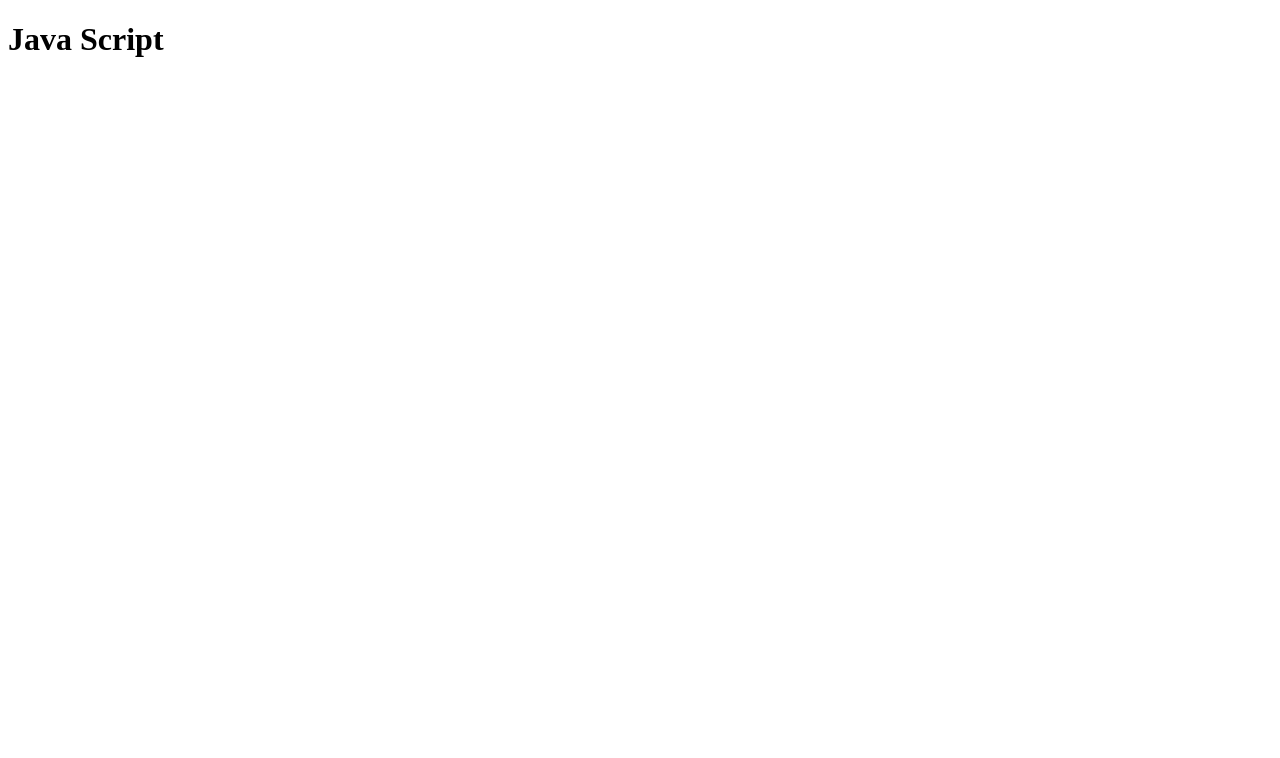
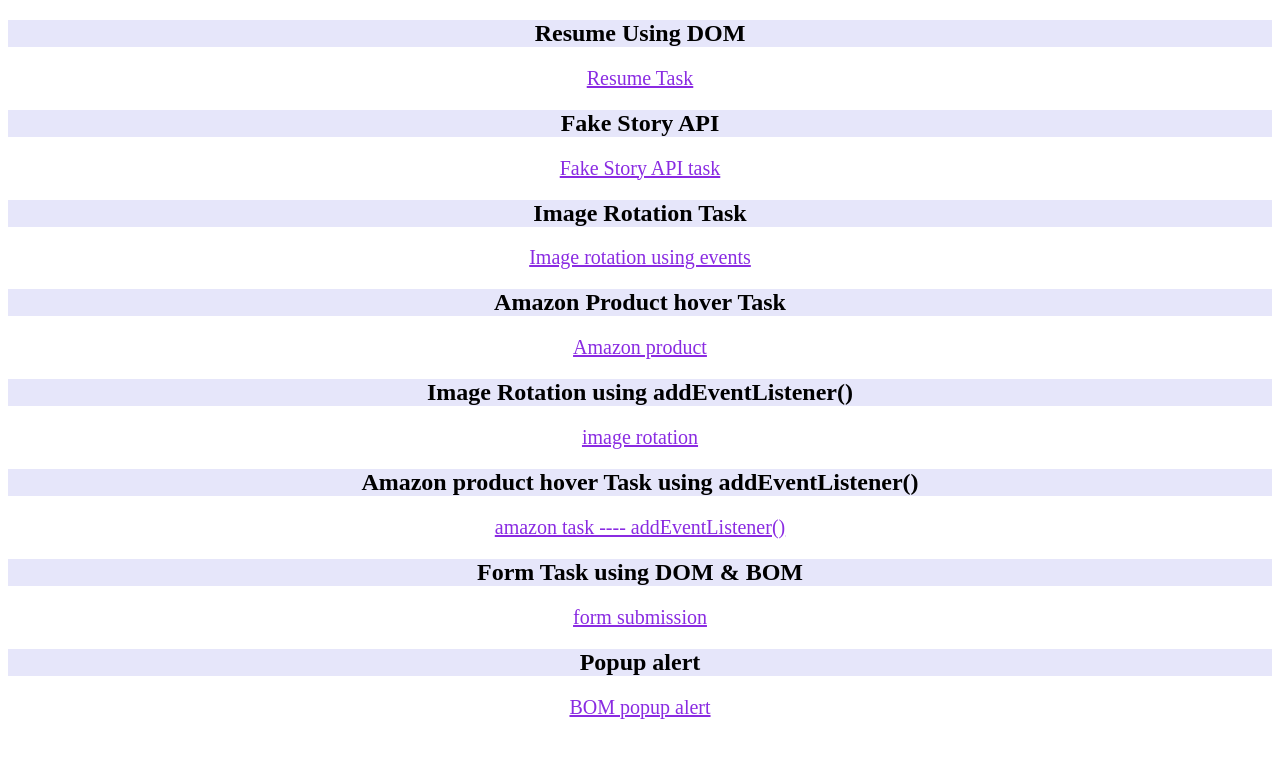
Before and after one commit to Pragna35/javascript-10k, a plain HTML site: page index.html in a window 1280 px wide. Drawn offline with Linux system fonts and the light colour scheme.

Commit message:
DOM taks links

```diff
--- a/index.html
+++ b/index.html
@@ -3,17 +3,53 @@
 <head>
     <meta charset="UTF-8">
     <meta name="viewport" content="width=device-width, initial-scale=1.0">
-    <title>Js practice</title>
+    <title>All DOM Tasks</title>
+    <style>
+        h2{
+            background-color: lavender;
+        }
+        a{
+            font-size: 20px;
+        }
+        a:link{
+            color: blueviolet;
+        }
+        a:visited{
+            color:green
+        }
+        a:hover{
+            color: purple
+        }
+        a:active{
+            color: red;
+        }
+    </style>
 </head>
 <body>
-    <h1>Java Script</h1>
-<script>
+    <center>
+        <h2>Resume Using DOM</h2>
+        <a href="./DOM/resume-dom.html">Resume Task</a>
 
-    console.log(a);
-    var a;
+        <h2>Fake Story API</h2>
+        <a href="./DOM/fake_story.html">Fake Story API task</a>
 
-//this code returns undefined. because we are not assigning value to the variable
+        <h2> Image Rotation Task</h2>
+        <a href="./DOM/events.html">Image rotation using events</a>
 
-</script>
+        <h2>Amazon Product hover Task</h2>
+        <a href="./DOM/events1.html">Amazon product</a>
+
+        <h2>Image Rotation using addEventListener()</h2>
+        <a href="./DOM/27-8-24-events.html">image rotation</a>
+
+        <h2>Amazon product hover Task using addEventListener()</h2>
+        <a href="./DOM/27-08-24-amazon.html">amazon task ---- addEventListener()</a>
+
+        <h2>Form Task using DOM & BOM</h2>
+        <a href="./DOM/28-8-24-form.html">form submission</a>
+
+        <h2>Popup alert</h2>
+        <a href="./DOM/popup-alert.html">BOM popup alert</a>
+    </center>
 </body>
 </html>
```
